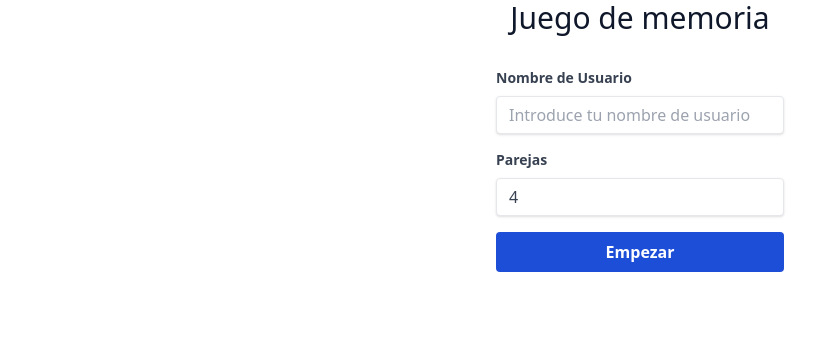
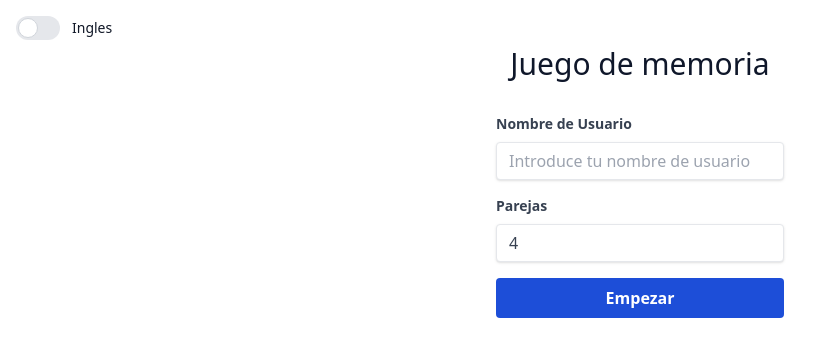
Before and after one commit to ocralo/memory-vue, a Vue app: page / in a window 1280 px wide. Shown: the top 356 px of the page, without its empty margins (0-831 px from the left). Built offline with nearby package versions, Linux system fonts and the light colour scheme.

Commit message:
feat: use component

```diff
--- a/src/App.vue
+++ b/src/App.vue
@@ -1,7 +1,9 @@
 <script setup lang="ts">
 	import { RouterView } from 'vue-router'
+	import SwitchTranslate from '@/containers/SwitchTranslate/index.vue'
 </script>
 
 <template>
+	<SwitchTranslate class="mt-4 ml-4" />
 	<RouterView />
 </template>
```
